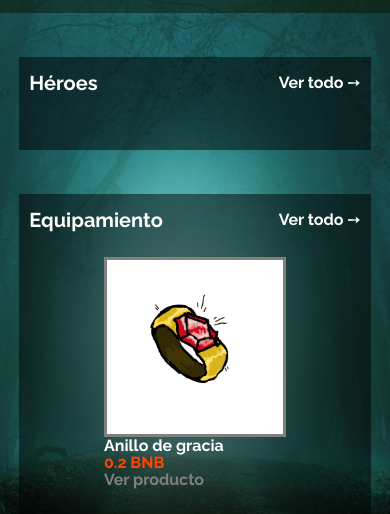
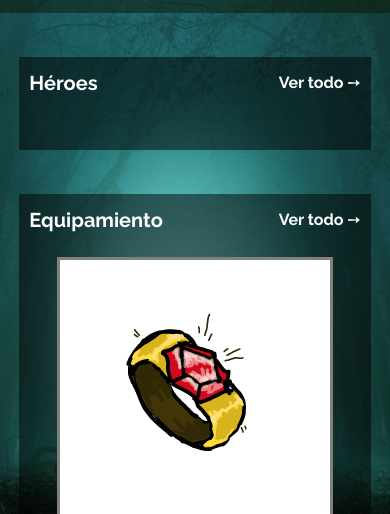
Before and after one commit to CapdeO/E-commerce_CRUD-JS, a website with bundled scripts: page screens/index.html in a window 390 px wide. Shown: the part 283-797 px from the top of the page. Built offline with nearby package versions, Linux system fonts and the light colour scheme; no server answers.

Commit message:
Add files via upload

```diff
--- a/assets/css/style.css
+++ b/assets/css/style.css
@@ -119,7 +119,7 @@ h1 {
 }
 .imagenProducto {
 	width: 176px;
-	height: 174px;
+	height: 176px;
 	border-style: solid;
 	border-color: grey;
 	border-width: 3px;
@@ -131,8 +131,9 @@ h1 {
 	color: grey;
 }
 .imagen{
-	width: 176px;
-	height: 174px;
+	height: 100%;
+	width: 100%;
+
 }
 
 .contacto {
@@ -237,4 +238,11 @@ ul {
 	.bannerOferta {
 		font-size: 11pt;
 	}
+	.producto {
+		height: 350px;
+	}
+	.imagenProducto {
+		width: 270px;
+		height: 270px;
+	}
 }
```
